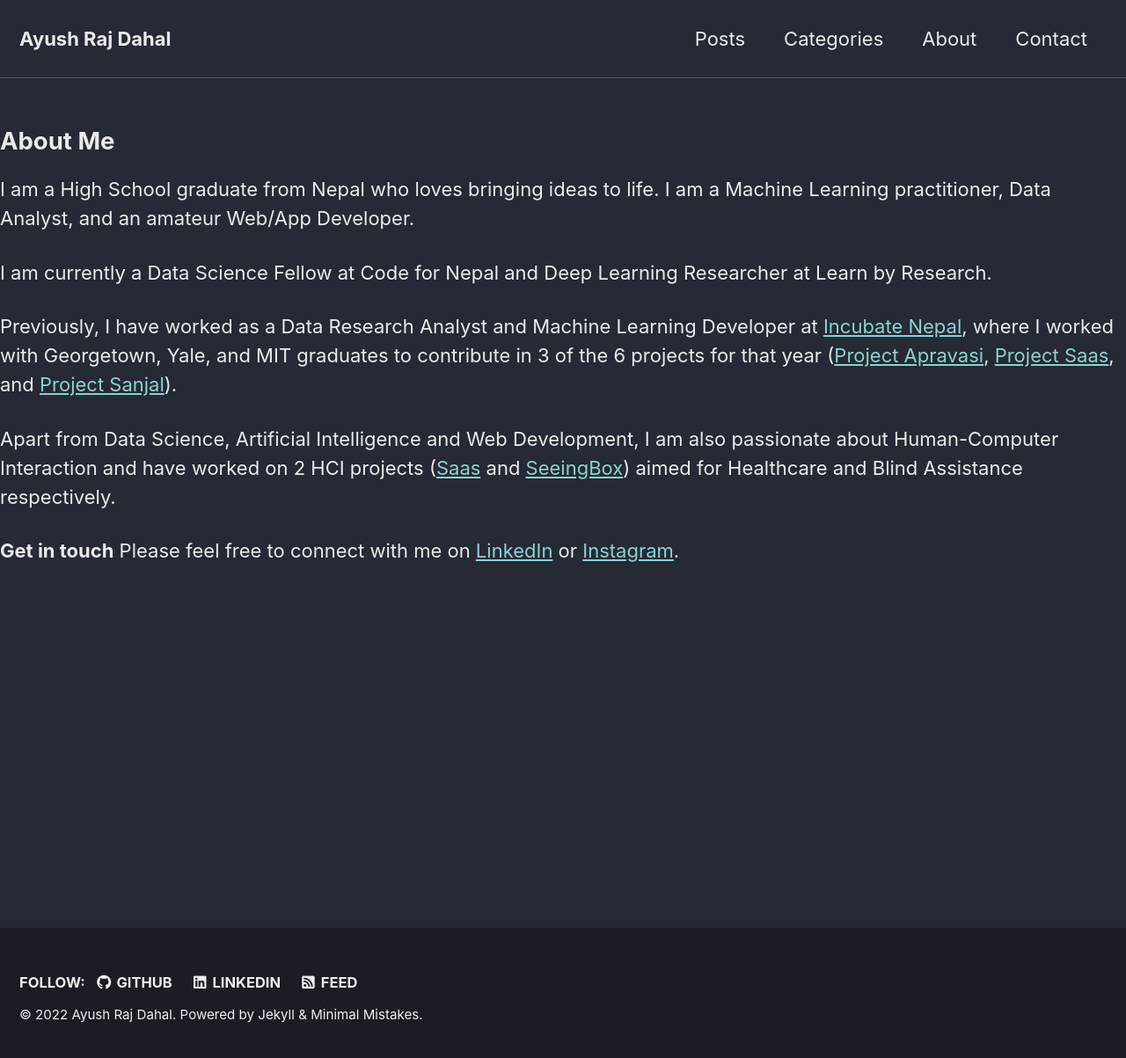
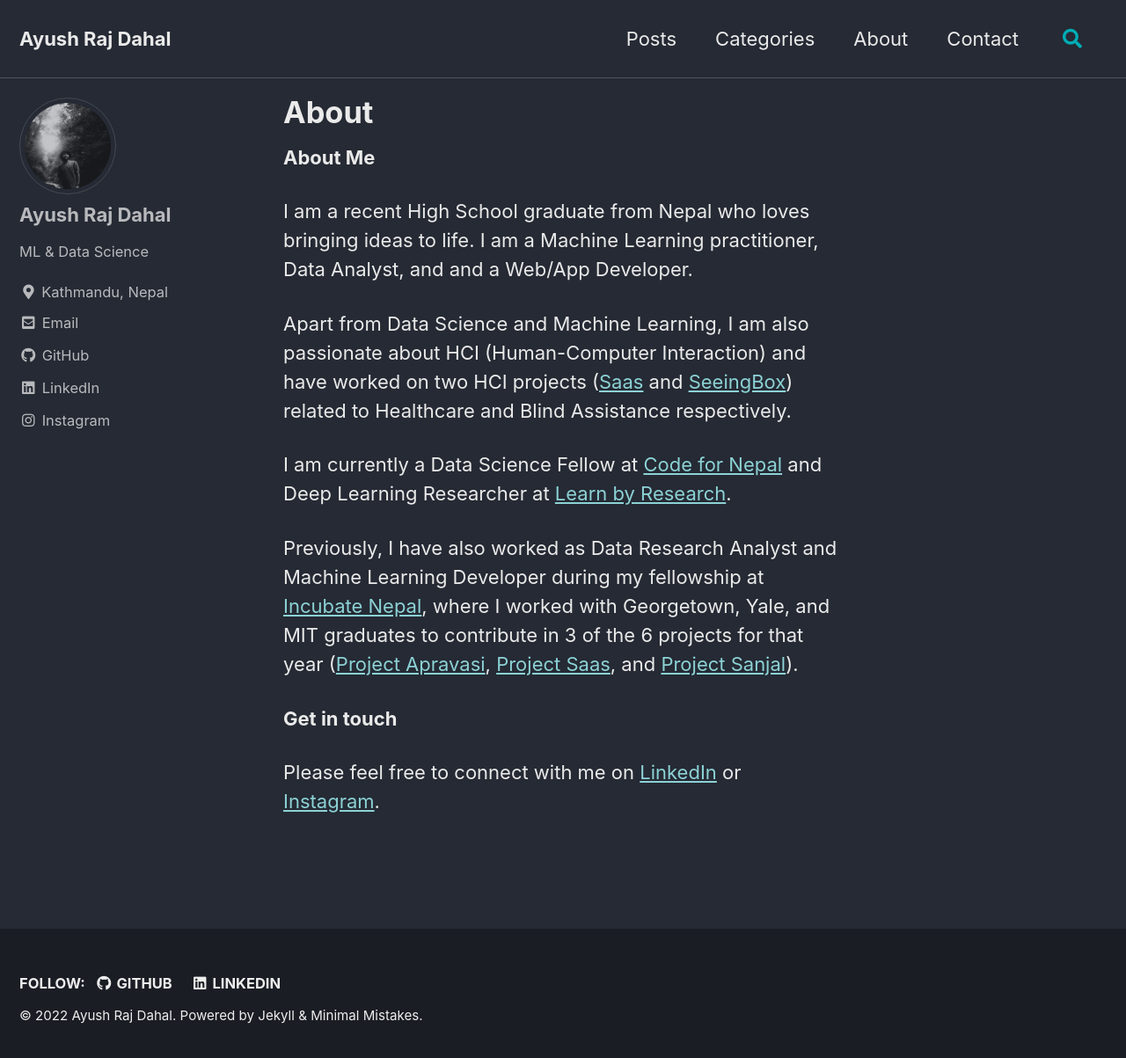
Before and after one commit to ayushrajdahal/JekyllBlog, a Jekyll site: the page built from _pages/about.md, in a window 1280 px wide and 1210 px high. Shown: the top 1203 px of the window at 88% size. Built offline with Jekyll 4.4.1, drawn with Linux system fonts in a browser that asks for light colours; cached includes are drawn as plain includes; our own code applies the rules of GitHub Pages for plain Markdown files.

Commit message:
changed footer & about, added _pages layout

```diff
--- a/_config.yml
+++ b/_config.yml
@@ -59,7 +59,7 @@ reCaptcha:
 atom_feed:
   path                   : # blank (default) uses feed.xml
   hide                   : # true, false (default)
-search                   : # true, false (default)
+search                   : true # true, false (default)
 search_full_content      : # true, false (default)
 search_provider          : # lunr (default), algolia, google
 lunr:
@@ -297,3 +297,15 @@ defaults:
       comments: # true
       share: true
       related: true
+
+  # _pages
+  - scope:
+      path: "_pages"
+      type: pages
+    values:
+      layout: single
+      author_profile: true
+  - scope:
+      path: "images/"
+    values:
+      image: true
--- a/_includes/footer.html
+++ b/_includes/footer.html
@@ -13,7 +13,7 @@
     {% endif %}
 
     {% unless site.atom_feed.hide %}
-      <li><a href="{% if site.atom_feed.path %}{{ site.atom_feed.path }}{% else %}{{ '/feed.xml' | relative_url }}{% endif %}"><i class="fas fa-fw fa-rss-square" aria-hidden="true"></i> {{ site.data.ui-text[site.locale].feed_label | default: "Feed" }}</a></li>
+
     {% endunless %}
   </ul>
 </div>
--- a/_pages/about.md
+++ b/_pages/about.md
@@ -5,15 +5,17 @@ excerpt: Learn about me, my current endeavors, and the motive behind this person
 ---
 
 
-## About Me
+**About Me**
 
-I am a High School graduate from Nepal who loves bringing ideas to life. I am a Machine Learning practitioner, Data Analyst, and an amateur Web/App Developer.
+I am a recent High School graduate from Nepal who loves bringing ideas to life. I am a Machine Learning practitioner, Data Analyst, and and a Web/App Developer.
 
-I am currently a Data Science Fellow at Code for Nepal and Deep Learning Researcher at Learn by Research.
+Apart from Data Science and Machine Learning, I am also passionate about HCI (Human-Computer Interaction) and have worked on two HCI projects ([Saas](https://projectsaas.info) and [SeeingBox](https://github.com/dhaydoo/SeeingBox)) related to Healthcare and Blind Assistance respectively.
 
-Previously, I have worked as a Data Research Analyst and Machine Learning Developer at [Incubate Nepal](https://incubatenepal.com/), where I worked with Georgetown, Yale, and MIT graduates to contribute in 3 of the 6 projects for that year ([Project Apravasi](https://www.instagram.com/p/CgnopvSoLP9/), [Project Saas](https://projectsaas.info/), and [Project Sanjal](https://nsuman.github.io/SanzalWeb)).
+I am currently a Data Science Fellow at [Code for Nepal](https://codefornepal.org/) and Deep Learning Researcher at [Learn by Research](https://in.linkedin.com/company/learnbyresearch).
 
-Apart from Data Science, Artificial Intelligence and Web Development, I am also passionate about Human-Computer Interaction and have worked on 2 HCI projects ([Saas](https://projectsaas.info) and [SeeingBox](https://github.com/dhaydoo/SeeingBox)) aimed for Healthcare and Blind Assistance respectively.
+Previously, I have also worked as Data Research Analyst and Machine Learning Developer during my fellowship at [Incubate Nepal](https://incubatenepal.com/), where I worked with Georgetown, Yale, and MIT graduates to contribute in 3 of the 6 projects for that year ([Project Apravasi](https://www.instagram.com/p/CgnopvSoLP9/), [Project Saas](https://projectsaas.info/), and [Project Sanjal](https://nsuman.github.io/SanzalWeb)).
+
 
 **Get in touch**
+
 Please feel free to connect with me on [LinkedIn](https://www.linkedin.com/in/ayushrajdahal) or [Instagram](https://instagram.com/ayushrajdahal).
```
